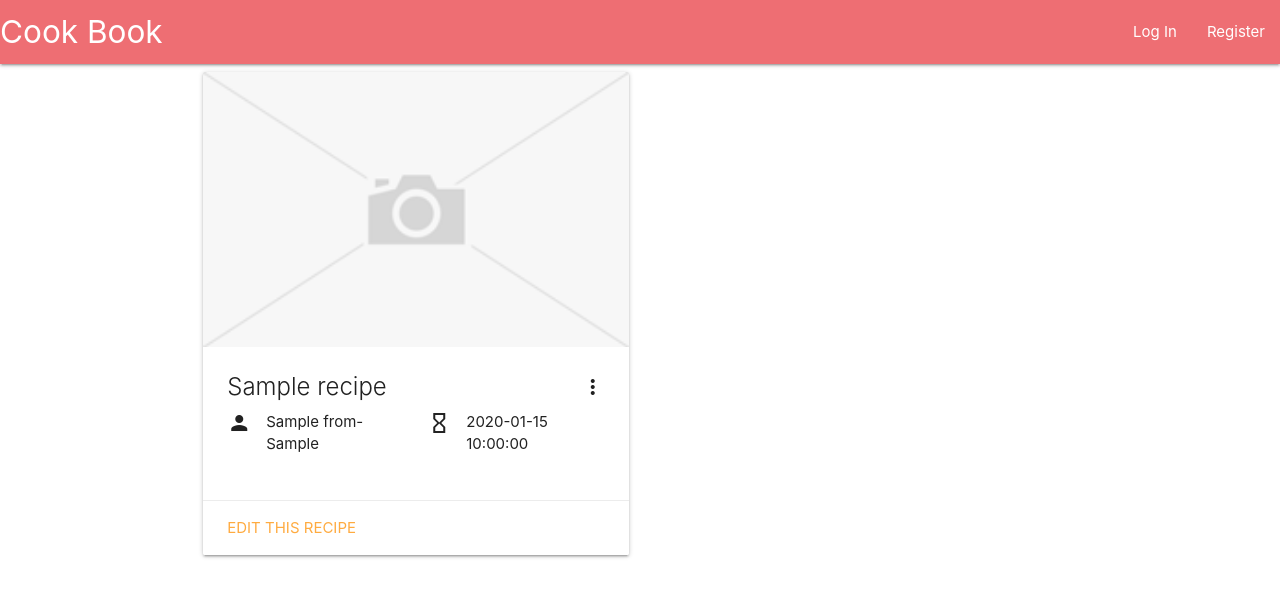
After one commit to DavidMorgan92/cookbook, a Flask app: template templates/my_recipes.html in a window 1280 px wide. The commit adds this page. Shown: the top 597 px of the page. Run offline with Flask 3, Linux system fonts and the light colour scheme; the template is opened without the code that fills it: most values are stand-ins (such as "Sample title", 1, 10 or a date in 2020); some libraries are stand-ins or nearby versions.

Commit message:
My recipes page

```diff
--- a/app.py
+++ b/app.py
@@ -1,7 +1,8 @@
 import os
-from flask import Flask, render_template, request, session, redirect, url_for
+from flask import Flask, render_template, request, session, redirect, url_for, abort
 from flask_pymongo import PyMongo
 from flask_wtf.csrf import CSRFProtect
+from bson.objectid import ObjectId
 from user import create_user, login_user
 from exceptions import UserAlreadyExists, InvalidUsername, InvalidPassword, UserDoesNotExist, IncorrectPassword
 
@@ -77,6 +78,48 @@ def logout():
     return redirect(url_for("home"))
 
 
+@app.route("/my_recipes")
+def my_recipes():
+    """
+    Show a list of recipes belonging to the logged in user.
+    """
+
+    # Redirect to login if user is not logged in
+    if session["user"] == None:
+        return redirect(url_for("login"))
+
+    # Get list of recipes belonging to the logged in user
+    user_id = session["user"]["_id"]
+    recipes = list(mongo.db.recipes.find({"creator": ObjectId(user_id)}))
+
+    return render_template("my_recipes.html", recipes=recipes)
+
+
+@app.route("/edit_recipe/<id>", methods=["GET", "POST"])
+def edit_recipe(id):
+    """
+    Edit a recipe belonging to the logged in user.
+    """
+
+    # Redirect to login if user is not logged in
+    if session["user"] == None:
+        return redirect(url_for("login"))
+
+    # Raise 404 error if the ID is invalid
+    if not ObjectId.is_valid(id):
+        abort(404)
+
+    # Get the recipe with the given ID that also belongs to the logged in user
+    user_id = session["user"]["_id"]
+    recipe = mongo.db.recipes.find_one({"_id": ObjectId(id), "creator": ObjectId(user_id)})
+
+    # Raise 404 error if a matching recipe is not found
+    if recipe == None:
+        abort(404)
+
+    return render_template("edit_recipe.html", recipe=recipe)
+
+
 def do_login(username, password):
     """
     Log the user in and store that in the session.
--- a/templates/base.html
+++ b/templates/base.html
@@ -21,6 +21,7 @@
                 <a href="#" data-target="mobile-demo" class="sidenav-trigger"><i class="material-icons">menu</i></a>
                 <ul class="right hide-on-med-and-down">
                     {% if session.user %}
+                    <li><a href="{{ url_for('my_recipes') }}">My Recipes</a></li>
                     <li><a href="#">My Account</a></li>
                     <li><a class="logout-button">Log Out</a></li>
                     {% else %}
@@ -34,6 +35,7 @@
         <!-- Mobile side-nav menu -->
         <ul class="sidenav" id="mobile-demo">
             {% if session.user %}
+            <li><a href="{{ url_for('my_recipes') }}">My Recipes</a></li>
             <li><a href="#">My Account</a></li>
             <li><a class="logout-button">Log Out</a></li>
             {% else %}
--- /dev/null
+++ b/templates/my_recipes.html
@@ -0,0 +1,55 @@
+{% extends "base.html" %}
+
+{% block content %}
+
+<div class="row">
+    {% if recipes|length == 0 %}
+    <h3>You have not created any recipes yet</h3>
+    {% endif %}
+
+    {% for recipe in recipes %}
+    <div class="col s12 m6">
+        <div class="card">
+            <div class="card-image">
+                {% if recipe.image_url %}
+                <img src="{{ url_for('static', filename='images/recipes/' + recipe.image_url) }}" alt="Image of the recipe">
+                {% else %}
+                <img src="{{ url_for('static', filename='images/missing-image.png') }}" alt="Image indicating the recipe has no image">
+                {% endif %}
+            </div>
+            <div class="card-content">
+                <span class="card-title activator grey-text text-darken-4">
+                    {{ recipe.name }}
+                    <i class="material-icons right">more_vert</i>
+                </span>
+                <div class="row">
+                    <div class="col s6">
+                        <i class="material-icons left">person</i>
+                        {% if recipe.serves.from == recipe.serves.to %}
+                        {{ recipe.serves.from }}
+                        {% else %}
+                        {{ recipe.serves.from }}-{{ recipe.serves.to }}
+                        {% endif %}
+                    </div>
+                    <div class="col s6">
+                        <i class="material-icons left">hourglass_empty</i>
+                        {{ recipe.time }}
+                    </div>
+                </div>
+            </div>
+            <div class="card-reveal">
+                <span class="card-title grey-text text-darken-4">
+                    {{ recipe.name }}
+                    <i class="material-icons right">close</i>
+                </span>
+                <p>{{ recipe.description }}</p>
+            </div>
+            <div class="card-action">
+                <a href="{{ url_for('edit_recipe', id=recipe._id) }}">Edit This Recipe</a>
+            </div>
+        </div>
+    </div>
+    {% endfor %}
+</div>
+
+{% endblock %}
```
Also changed, not shown: templates/edit_recipe.html (added, +7 -0 lines), static/images/missing-image.png (added), static/images/recipes/salmon-and-fennel-one-pot-wonder.jpg (added).
